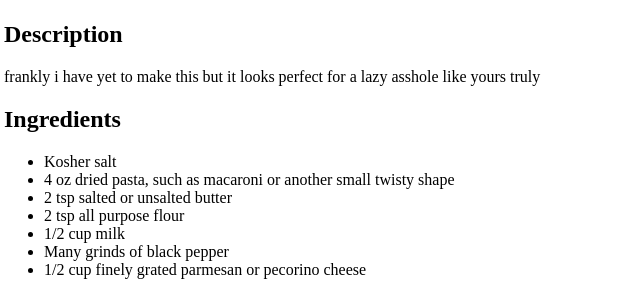
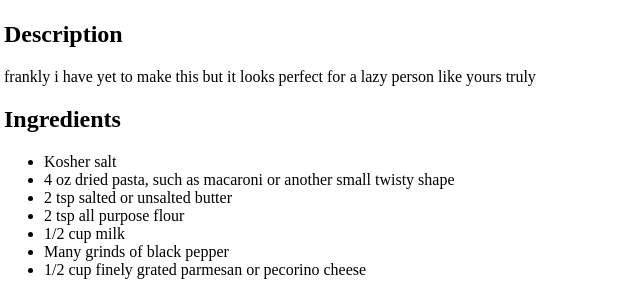
Before and after one commit to noodleswoop/odin-recipes, a plain HTML site: page recipes/macncheese.html in a window 1280 px wide. Shown: the part 416-697 px from the top of the page, 4-644 px from the left. Drawn offline with Linux system fonts and the light colour scheme.

Commit message:
minor edits to the recipe pages

```diff
--- a/recipes/macncheese.html
+++ b/recipes/macncheese.html
@@ -9,7 +9,7 @@
         <img src="../img/macncheese.webp" alt="A bowl of creamy mac and cheese with pepper on top."
         width="500">
         <h2>Description</h2>
-        <p>frankly i have yet to make this but it looks perfect for a lazy asshole like yours truly</p>
+        <p>frankly i have yet to make this but it looks perfect for a lazy person like yours truly</p>
         <h2>Ingredients</h2>
         <ul>
             <li>Kosher salt</li>
```
Also changed, not shown: 1 other file.
